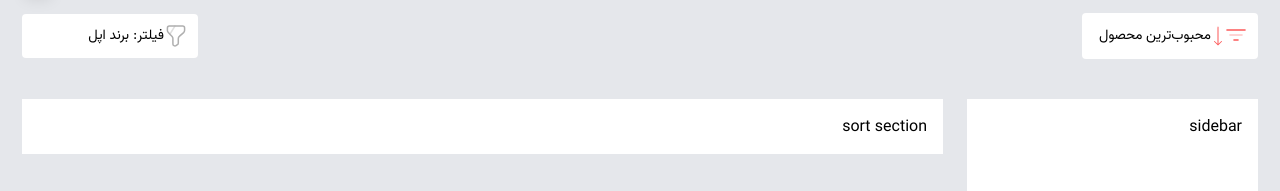
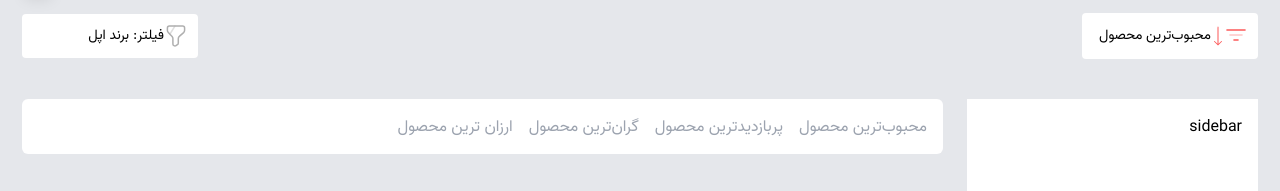
Before and after one commit to najmeh98/Digitize-app, a website: page src/index.html in a window 1280 px wide. Shown: the part 85-276 px from the top of the page. Drawn offline with nearby package versions, Linux system fonts and the light colour scheme.

Commit message:
add sort section

```diff
--- a/src/index.html
+++ b/src/index.html
@@ -45,8 +45,16 @@
         </div>
 
         <!-- sort section -->
-        <div class=" hidden md:block  p-4 bg-white  md:col-span-9  lg:col-span-9 ">
-            sort section
+        <div class=" hidden md:block  bg-white rounded-md  md:col-span-9  lg:col-span-9 ">
+
+            <div class="flex items-center px-4 gap-x-4">
+                <button class="py-4 text-gray-400 text-base cursor-pointer">محبوب‌ترین محصول </button>
+                <button class="py-4 text-gray-400 text-base cursor-pointer">پربازدیدترین محصول</button>
+                <button class="py-4 text-gray-400 text-base cursor-pointer">گران‌ترین محصول </button>
+                <button class="py-4 text-gray-400 text-base cursor-pointer">ارزان ترین محصول </button>
+
+
+            </div>
         </div>
 
         <!-- product section -->
```
Also changed, not shown: public/build/tailwind.css.
